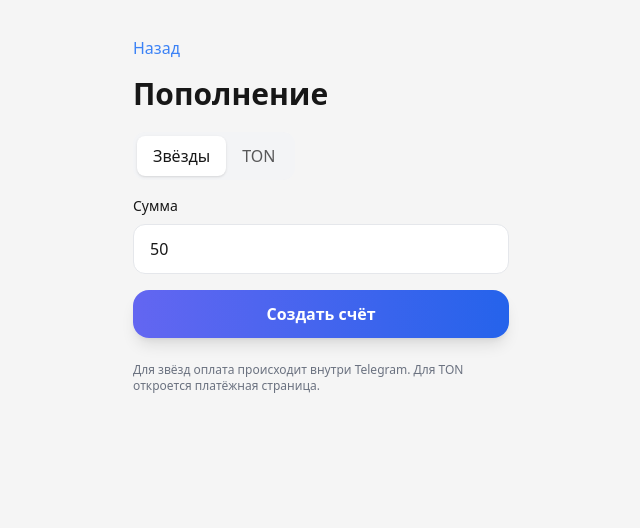
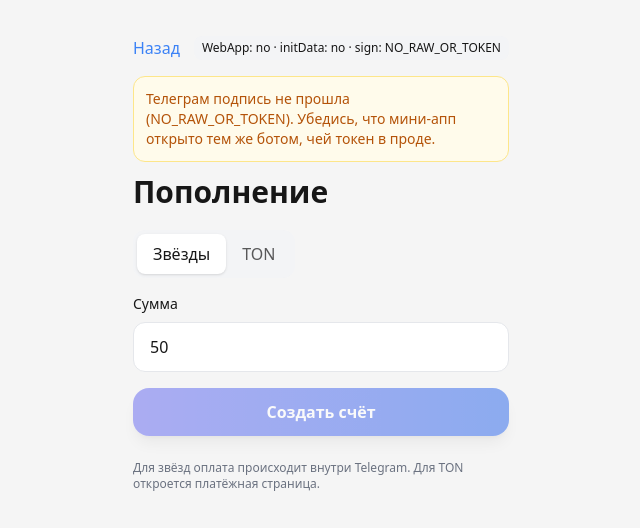
Before and after one commit to maximzayviy-pixel/reel, a Next.js app: page /topup in a window 1280 px wide. Shown: the top 528 px of the page, without its empty margins (319-959 px from the left). Built offline with nearby package versions, Linux system fonts and the light colour scheme.

Commit message:
Add files via upload

```diff
--- /dev/null
+++ b/src/app/api/debug/tg/route.ts
@@ -0,0 +1,12 @@
+export const runtime = 'nodejs';
+import { NextRequest, NextResponse } from 'next/server';
+import { debugInitData } from '@/lib/tg';
+
+export async function GET(req: NextRequest) {
+  const info = debugInitData(req);
+  return NextResponse.json(info, { status: 200 });
+}
+export async function POST(req: NextRequest) {
+  const info = debugInitData(req);
+  return NextResponse.json(info, { status: 200 });
+}
--- a/src/app/topup/page.tsx
+++ b/src/app/topup/page.tsx
@@ -1,23 +1,57 @@
 'use client';
-import React, { useState } from 'react';
+import React, { useEffect, useMemo, useState } from 'react';
+
+type DebugInfo = {
+  hasRaw: boolean;
+  rawLength: number;
+  user?: { id: number; username?: string };
+  status: string; // 'OK' or 'BAD:...' or 'NO_RAW_OR_TOKEN'
+  botTokenPresent: boolean;
+} | null;
 
 export default function TopupPage() {
   const [tab, setTab] = useState<'stars' | 'ton'>('stars');
   const [amount, setAmount] = useState<number>(50);
   const [error, setError] = useState<string>('');
   const [loading, setLoading] = useState<boolean>(false);
+  const [dbg, setDbg] = useState<DebugInfo>(null);
 
   const tg: any = (globalThis as any)?.Telegram?.WebApp;
+  const initData: string = tg?.initData || '';
+
+  useEffect(() => {
+    // Автодиагностика: спросим бэкенд видит ли initData и токен
+    (async () => {
+      try {
+        const res = await fetch('/api/debug/tg', {
+          method: 'POST',
+          headers: { 'x-telegram-init-data': initData || '' }
+        });
+        const json = await res.json();
+        setDbg(json);
+      } catch {
+        setDbg(null);
+      }
+    })();
+  }, [initData]);
+
+  const canSubmit = useMemo(() => {
+    if (loading) return false;
+    if (!amount || amount < 1) return false;
+    // Разрешаем сабмит только если подпись валидна или хотя бы есть сырой initData
+    if (!initData) return false;
+    if (dbg?.status && dbg.status !== 'OK') return false;
+    return true;
+  }, [loading, amount, initData, dbg?.status]);
 
   async function createStarsInvoice() {
     setError(''); setLoading(true);
     try {
-      const init = tg?.initData || '';
       const res = await fetch('/api/topup/stars', {
         method: 'POST',
         headers: {
           'content-type': 'application/json',
-          'x-telegram-init-data': init,
+          'x-telegram-init-data': initData,
         },
         body: JSON.stringify({ amount }),
       });
@@ -40,12 +74,11 @@ export default function TopupPage() {
   async function createTonInvoice() {
     setError(''); setLoading(true);
     try {
-      const init = tg?.initData || '';
       const res = await fetch('/api/topup/ton', {
         method: 'POST',
         headers: {
           'content-type': 'application/json',
-          'x-telegram-init-data': init,
+          'x-telegram-init-data': initData,
         },
         body: JSON.stringify({ amount }),
       });
@@ -62,9 +95,22 @@ export default function TopupPage() {
 
   return (
     <div className="max-w-xl mx-auto p-5 pb-24">
-      <div className="mb-4">
+      <div className="mb-4 flex items-center justify-between">
         <a href="/" className="text-blue-500 hover:underline">Назад</a>
+        {/* Мини-диагностика */}
+        <span className="text-xs rounded-lg px-2 py-1 bg-gray-100">
+          WebApp: {tg ? 'yes' : 'no'} · initData: {initData ? 'yes' : 'no'} ·
+          {' '}sign: {dbg?.status || '…'}
+          {dbg?.user?.id ? ` · user:${dbg.user.username || dbg.user.id}` : ''}
+        </span>
       </div>
+
+      {dbg && dbg.status !== 'OK' && (
+        <div className="mb-3 text-sm text-amber-700 bg-amber-50 border border-amber-200 rounded-xl p-3">
+          Телеграм подпись не прошла ({dbg.status}).
+          Убедись, что мини‑апп открыто тем же ботом, чей токен в проде.
+        </div>
+      )}
 
       <h1 className="text-3xl font-semibold mb-5">Пополнение</h1>
 
@@ -94,18 +140,18 @@ export default function TopupPage() {
         <div>
           <button
             onClick={createStarsInvoice}
-            disabled={loading}
-            className="w-full rounded-2xl py-3 text-white font-semibold bg-gradient-to-r from-indigo-500 to-blue-600 shadow-lg">
-            {loading ? 'Создаём...' : 'Создать счёт'}
+            disabled={!canSubmit}
+            className="w-full rounded-2xl py-3 text-white font-semibold bg-gradient-to-r from-indigo-500 to-blue-600 shadow-lg disabled:opacity-50">
+            {loading ? 'Создаём…' : 'Создать счёт'}
           </button>
         </div>
       ) : (
         <div>
           <button
             onClick={createTonInvoice}
-            disabled={loading}
-            className="w-full rounded-2xl py-3 text-white font-semibold bg-gradient-to-r from-teal-500 to-emerald-600 shadow-lg">
-            {loading ? 'Создаём...' : 'Создать счёт в TON'}
+            disabled={!canSubmit}
+            className="w-full rounded-2xl py-3 text-white font-semibold bg-gradient-to-r from-teal-500 to-emerald-600 shadow-lg disabled:opacity-50">
+            {loading ? 'Создаём…' : 'Создать счёт в TON'}
           </button>
         </div>
       )}
--- a/src/lib/tg.ts
+++ b/src/lib/tg.ts
@@ -9,26 +9,46 @@ export type TGUser = {
   photo_url?: string;
 };
 
+function header(req: NextRequest, name: string): string | null {
+  // headers are case-insensitive but ensure we try a few common variants
+  return (
+    req.headers.get(name) ||
+    req.headers.get(name.toLowerCase()) ||
+    req.headers.get(name.toUpperCase())
+  );
+}
+
 function getRawInitDataFromReq(req: NextRequest): string | null {
-  // 1) Header (preferred when coming from Mini App)
-  const fromHeader = req.headers.get("x-telegram-init-data");
+  // Prefer explicit header our app sets
+  const fromHeader =
+    header(req, "x-telegram-init-data") ||
+    header(req, "x-telegram-web-app-init-data") ||
+    header(req, "telegram-init-data");
   if (fromHeader) return fromHeader;
 
-  // 2) Search param (tgWebAppData)
+  // Then try query param (Telegram may pass tgWebAppData / tg_web_app_data)
   const url = new URL(req.url);
-  const fromSearch = url.searchParams.get("tgWebAppData");
-  if (fromSearch) return fromSearch;
+  const qs =
+    url.searchParams.get("x-telegram-init-data") ||
+    url.searchParams.get("tg_web_app_data") ||
+    url.searchParams.get("tgWebAppData") ||
+    url.searchParams.get("initData") ||
+    url.searchParams.get("init_data");
+  if (qs) return qs;
 
-  // 3) Cookie (if you store it there)
-  const cookie = req.headers.get("cookie") || "";
-  const m = cookie.match(/tg_init=([^;]+)/);
-  if (m) return decodeURIComponent(m[1]);
-
-  return null;
+  // Finally try JSON body if present
+  try {
+    // NOTE: reading body here is not allowed in Next edge runtime streaming,
+    // but our routes are nodejs and we call this only after route parsed JSON.
+    // So this is a noop here; kept for completeness.
+    return null;
+  } catch {
+    return null;
+  }
 }
 
-function validateInitData(raw: string): boolean {
-  const secret = crypto.createHash("sha256").update(process.env.TELEGRAM_BOT_TOKEN || process.env.BOT_TOKEN || "").digest();
+function computeHash(raw: string, botToken: string): string {
+  const secret = crypto.createHash("sha256").update(botToken).digest();
   const parsed = new URLSearchParams(raw);
   const hash = parsed.get("hash") || "";
 
@@ -41,22 +61,17 @@ function validateInitData(raw: string): boolean {
   const dataCheckString = dataCheckArr.join("\n");
 
   const hmac = crypto.createHmac("sha256", secret).update(dataCheckString).digest("hex");
-  return hmac === hash;
+  // return both for diagnostics
+  return hmac === hash ? "OK" : `BAD:${hash.slice(0, 8)}!=${hmac.slice(0, 8)}`;
 }
 
 function extractUser(raw: string): TGUser | null {
   const parsed = new URLSearchParams(raw);
-  const userJson = parsed.get("user");
-  if (!userJson) return null;
+  const userStr = parsed.get("user");
+  if (!userStr) return null;
   try {
-    const u = JSON.parse(userJson);
-    return {
-      id: Number(u.id),
-      username: u.username,
-      first_name: u.first_name,
-      last_name: u.last_name,
-      photo_url: u.photo_url,
-    };
+    const u = JSON.parse(userStr);
+    return u as TGUser;
   } catch {
     return null;
   }
@@ -65,8 +80,29 @@ function extractUser(raw: string): TGUser | null {
 export function requireUserFromRequest(req: NextRequest): TGUser {
   const raw = getRawInitDataFromReq(req);
   if (!raw) throw new Error("UNAUTHORIZED_NO_INITDATA");
-  if (!validateInitData(raw)) throw new Error("UNAUTHORIZED_BAD_SIGNATURE");
+
+  const botToken = process.env.TELEGRAM_BOT_TOKEN || process.env.BOT_TOKEN || "";
+  if (!botToken) throw new Error("UNAUTHORIZED_NO_TOKEN");
+
+  const check = computeHash(raw, botToken);
+  if (check !== "OK") throw new Error(`UNAUTHORIZED_BAD_SIGNATURE:${check}`);
+
   const user = extractUser(raw);
   if (!user?.id) throw new Error("UNAUTHORIZED_NO_USER");
   return user;
 }
+
+// Lightweight helper for diagnostics in /api/debug/tg
+export function debugInitData(req: NextRequest) {
+  const raw = getRawInitDataFromReq(req);
+  const botToken = process.env.TELEGRAM_BOT_TOKEN || process.env.BOT_TOKEN || "";
+  const user = raw ? extractUser(raw) : null;
+  const status = raw && botToken ? computeHash(raw, botToken) : "NO_RAW_OR_TOKEN";
+  return {
+    hasRaw: !!raw,
+    rawLength: raw?.length || 0,
+    user,
+    status, // "OK" or "BAD:..."
+    botTokenPresent: !!botToken,
+  };
+}
```
